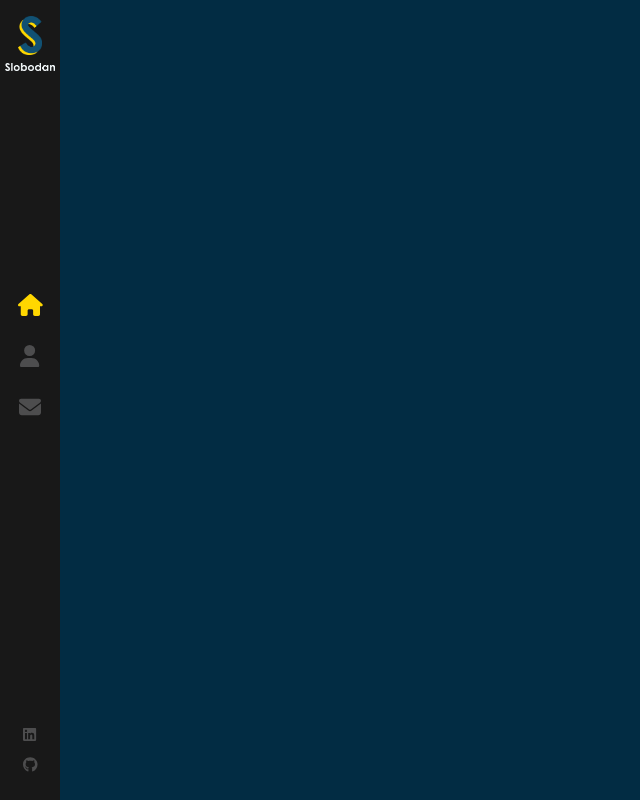
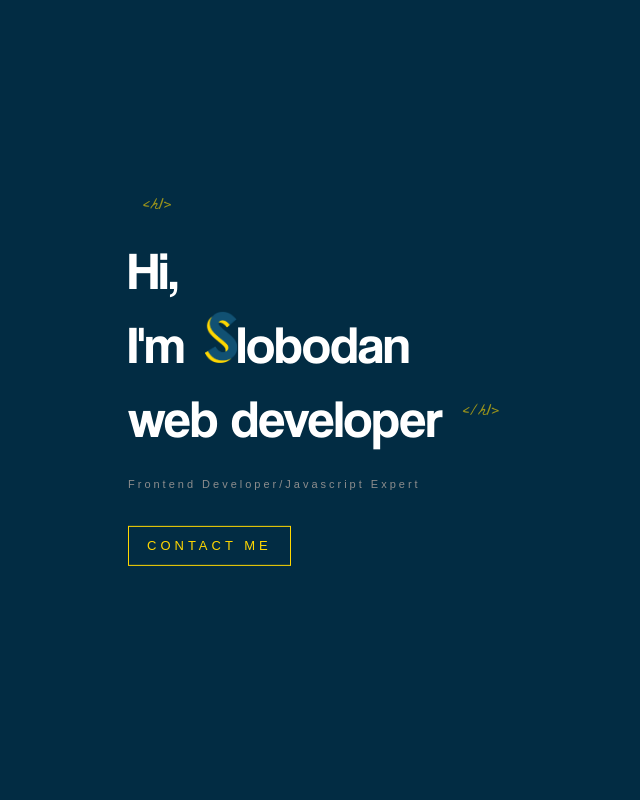
Before and after one commit to abhinavthapa1998/react-portfolio, a React (Create React App) app: page / in a window 1280 px wide. Shown: the whole page, without its empty margins (0-640 px from the left). Built offline with nearby package versions, Linux system fonts and the light colour scheme.

Commit message:
Home Component

```diff
--- a/src/App.js
+++ b/src/App.js
@@ -1,11 +1,13 @@
 import { Route, Routes } from "react-router-dom";
 import "./App.scss";
-import Layout from "./components";
+import Layout from "../src/components/Layout";
+import Home from "./components/Home";
 export default function App() {
   return (
     <>
       <Routes>
         <Route path="/" element={<Layout />} />
+        <Route index element={<Home />} />
       </Routes>
     </>
   );
--- /dev/null
+++ b/src/components/Home/index.js
@@ -0,0 +1,23 @@
+import { Link } from "react-router-dom";
+import LogoTitle from "../../assets/images/logo-s.png";
+import "./index.scss";
+const Home = () => {
+  return (
+    <div className="container home-page">
+      <div className="text-zone">
+        <h1>
+          Hi, <br /> I'm
+          <img src={LogoTitle} alt="developer" />
+          lobodan
+          <br />
+          web developer
+        </h1>
+        <h2>Frontend Developer/Javascript Expert</h2>
+        <Link to="/contact" className="flat-button">
+          CONTACT ME
+        </Link>
+      </div>
+    </div>
+  );
+};
+export default Home;
--- /dev/null
+++ b/src/components/Home/index.scss
@@ -0,0 +1,74 @@
+.home-page{
+  .text-zone{
+    position: absolute;
+    left:10%;
+    top:50%;
+    transform: translateY(-50%);
+    width:40%;
+    max-height: 90%;
+  }
+
+  h1{
+    color:#fff;
+    font-size: 53px;
+    margin:0;
+    font-family: 'Coolvetica';
+    font-weight: 400;
+    &::before{
+      content:'<h1>';
+      font-family: 'La Belle Aurore';
+      color: #ffd700;
+      font-size: 18px;
+      position: absolute;
+      margin-top: -40px;
+      left:15px;
+      opacity: 0.6;
+    }
+    &::after{
+      content:"</h1>";
+      font-family: "La Belle Aurore";
+      color:#ffd700;
+      font-size: 18px;
+      position:absolute;
+      margin-top: 18px;
+      margin-left: 20px;
+      animation: fadeIn 1s 1.7s backwards;
+      opacity: 0.6;
+    }
+    img{
+      width:32px;
+      margin-left:20px;
+      opacity: 0;
+      height:auto;
+      animation: rotateIn 1s linear both;
+      animation-delay: 1.4s;
+    }
+  }
+  h2{
+    color:#8d8d8d;
+    margin-top:20px;
+    font-weight: 400;
+    font-size: 11px;
+    font-family: sans-serif;
+    letter-spacing: 3px;
+    animation: fadeIn 1s 1.8s backwards;
+  }
+  .flat-button{
+    color:#ffd700;
+    font-size: 13px;
+    font-weight: 400;
+    letter-spacing:4px;
+    font-family: sans-serif;
+    text-decoration: none;
+    padding: 10px 18px;
+    border: 1px solid #ffd700;
+    margin-top: 25px;
+    float: left;
+    animation: fadeIn 1s 1.8s backwards;
+    white-space: nowrap;
+    &:hover{
+      background: #ffd700;
+      color:#333;
+    }
+  }
+}
--- /dev/null
+++ b/src/components/Layout/index.js
@@ -0,0 +1,22 @@
+import { Outlet } from "react-router-dom";
+import "./index.scss";
+import Sidebar from "../Sidebar";
+
+const Layout = () => {
+  return (
+    <div className="App">
+      <Sidebar />
+      <div className="page">
+        <span className="tags top-tags">&lt;body&gt;</span>
+        <Outlet />
+        <span className="tags bottom-tags">
+          &lt;/body&gt;
+          <br />
+          <span className="bottom-tag-html">&lt;/html&gt;</span>
+        </span>
+      </div>
+    </div>
+  );
+};
+
+export default Layout;
--- /dev/null
+++ b/src/components/Layout/index.scss
@@ -0,0 +1,35 @@
+.page{
+  width: 100px;
+  height: 100px;
+  position: absolute;
+}
+.top-tags{
+  bottom:auto;
+  top:35px;
+}
+.tags{
+  color:#ffd700;
+  opacity: 0.6;
+  position: absolute;
+  bottom:0;
+  left:120px;
+  font-size: 18px;
+  font-family: 'La Belle Aurore';
+}
+.bottom-tag-html{
+  margin-left: -20px;
+}
+.container{
+  width: 100%;
+  will-change: contents;
+  height:90%;
+  min-height: 566px;
+  position: absolute;
+  opacity: 0;
+  top:5%;
+  margin: 0 auto;
+  z-index: 1;
+  transform-style: preserve-3d;
+  animation: fadeIn 1s forwards;
+  animation-delay: 1s;
+}
--- a/src/components/index.js
+++ /dev/null
@@ -1,12 +0,0 @@
-import "./index.scss";
-import Sidebar from "./Sidebar";
-
-const Layout = () => {
-  return (
-    <>
-      <Sidebar />
-    </>
-  );
-};
-
-export default Layout;
--- a/src/index.js
+++ b/src/index.js
@@ -1,8 +1,8 @@
 import { StrictMode } from "react";
 import { createRoot } from "react-dom/client";
+import { BrowserRouter } from "react-router-dom";
+import App from "./App";
 import "./index.css";
-import App from "./App";
-import { BrowserRouter } from "react-router-dom";
 
 const rootElement = document.getElementById("root");
 const root = createRoot(rootElement);
```
Also changed, not shown: src/components/AnimatedLetters/index.js (added), src/components/AnimatedLetters/index.scss (added).
